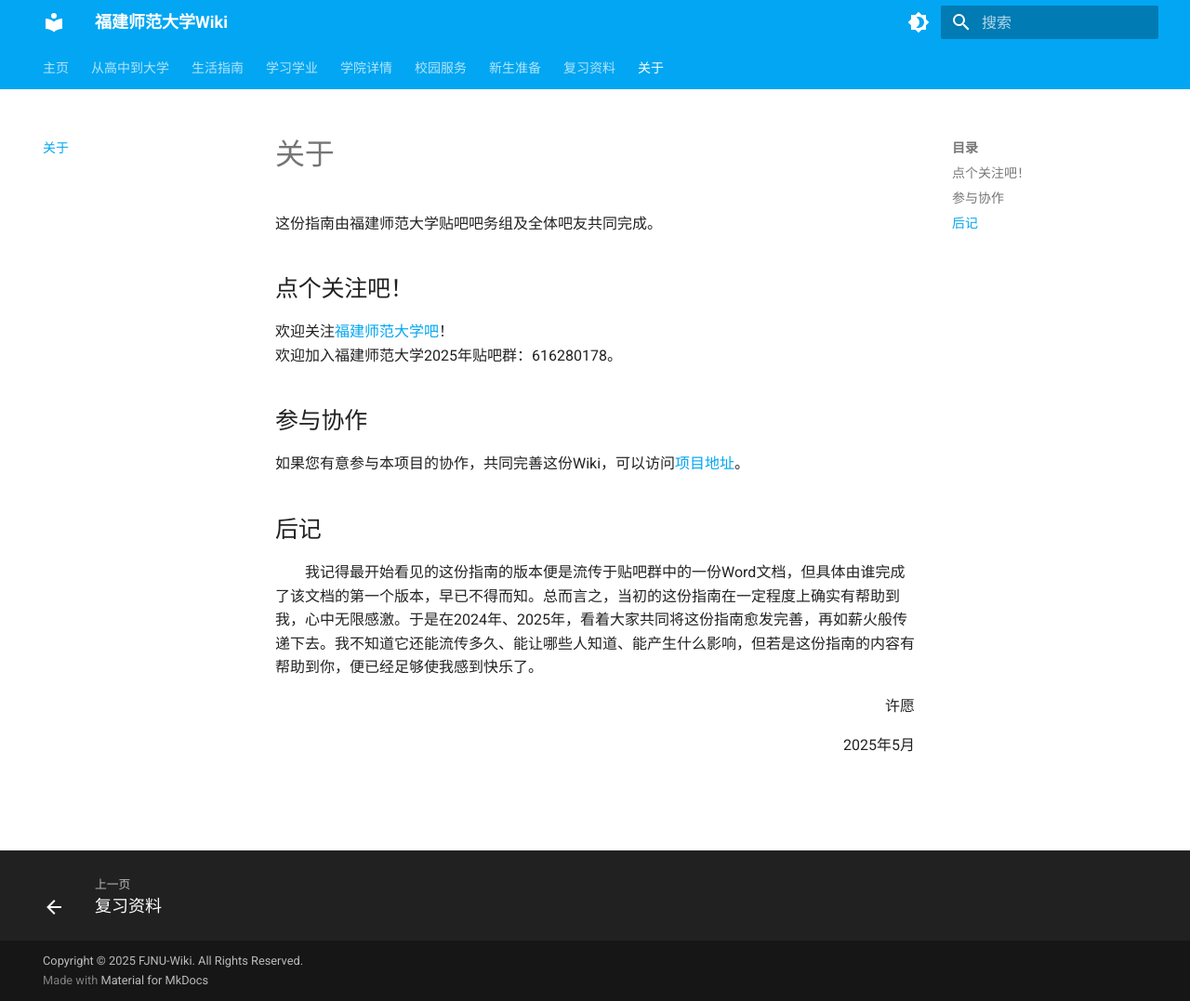
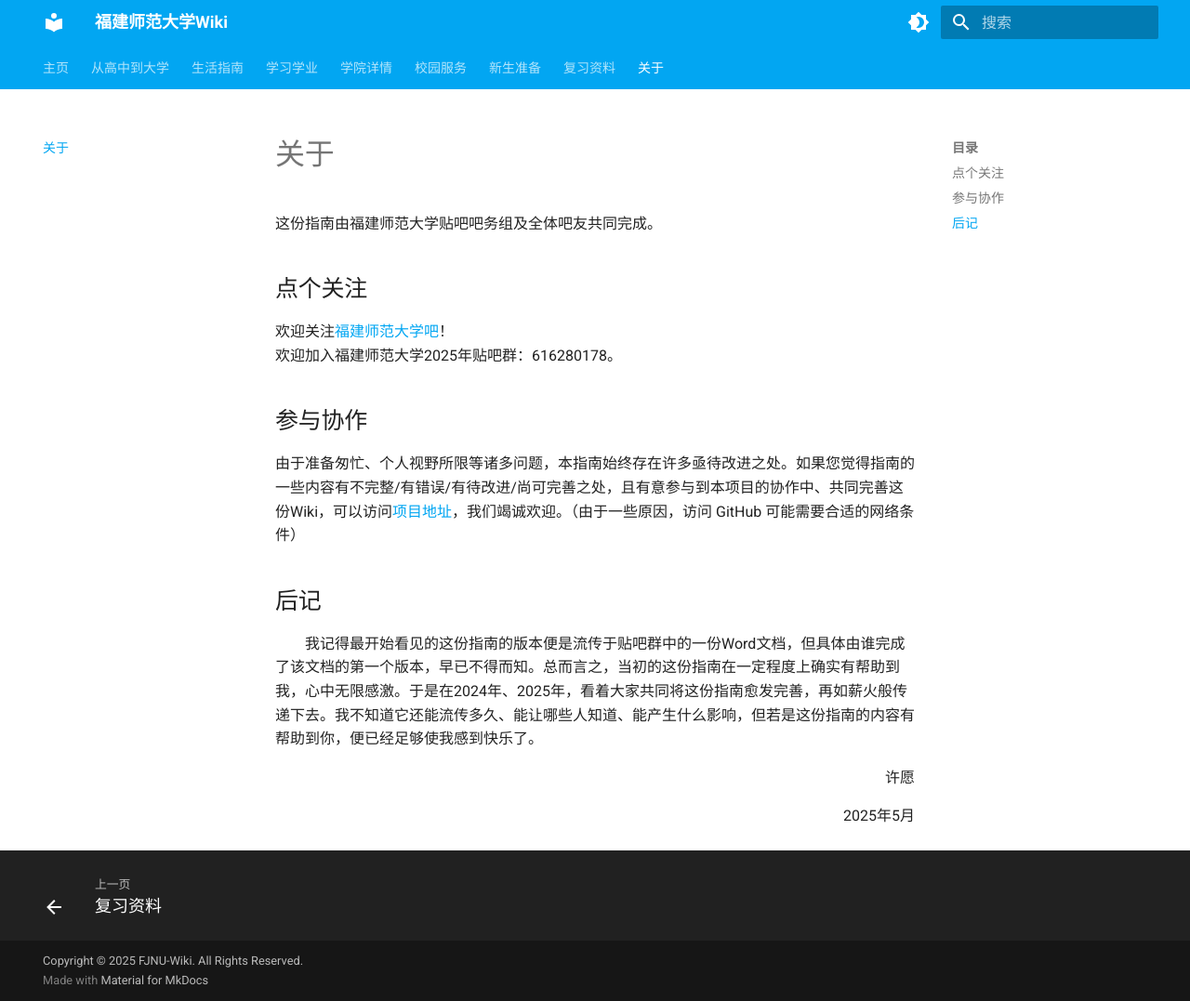
Before and after one commit to kanerty/FJNU-Wiki, an MkDocs documentation site: the page built from docs/about.md, in a window 1280 px wide and 1077 px high. Shown: the whole window at 93% size. Built offline with MkDocs 1.6.1 and Material for MkDocs 9.7.7, drawn with Linux system fonts in a browser that asks for light colours.

Commit message:
feat:  细节补充、文档格式规范

```diff
--- a/docs/about.md
+++ b/docs/about.md
@@ -2,14 +2,14 @@
 
 这份指南由福建师范大学贴吧吧务组及全体吧友共同完成。
 
-## 点个关注吧！
+## 点个关注
 
 欢迎关注[福建师范大学吧](https://tieba.baidu.com/f?kw=%E7%A6%8F%E5%BB%BA%E5%B8%88%E8%8C%83%E5%A4%A7%E5%AD%A6)！
 欢迎加入福建师范大学2025年贴吧群：616280178。
 
 ## 参与协作
 
-如果您有意参与本项目的协作，共同完善这份Wiki，可以访问[项目地址](https://github.com/Xuuyuan/FJNU-Wiki)。
+由于准备匆忙、个人视野所限等诸多问题，本指南始终存在许多亟待改进之处。如果您觉得指南的一些内容有不完整/有错误/有待改进/尚可完善之处，且有意参与到本项目的协作中、共同完善这份Wiki，可以访问[项目地址](https://github.com/Xuuyuan/FJNU-Wiki)，我们竭诚欢迎。（由于一些原因，访问 GitHub 可能需要合适的网络条件）
 
 ## 后记
 
@@ -19,3 +19,5 @@
 <p class="right-align">2025年5月</p>
 
 <!-- 此处嵌入了HTML区块标签，以实现署名消息的右置，相关标签在markdown-lint中会被MD033/no-inline-html规范所标记 -->
+
+<!-- 其实大家也可以在这里补些话..！ -->
```
Also changed, not shown: docs/new/before.md (+2 -2 lines), docs/study/choose.md (+2 -2 lines), docs/live/living.md (line endings or trailing spaces), docs/transition.md (line endings or trailing spaces).
